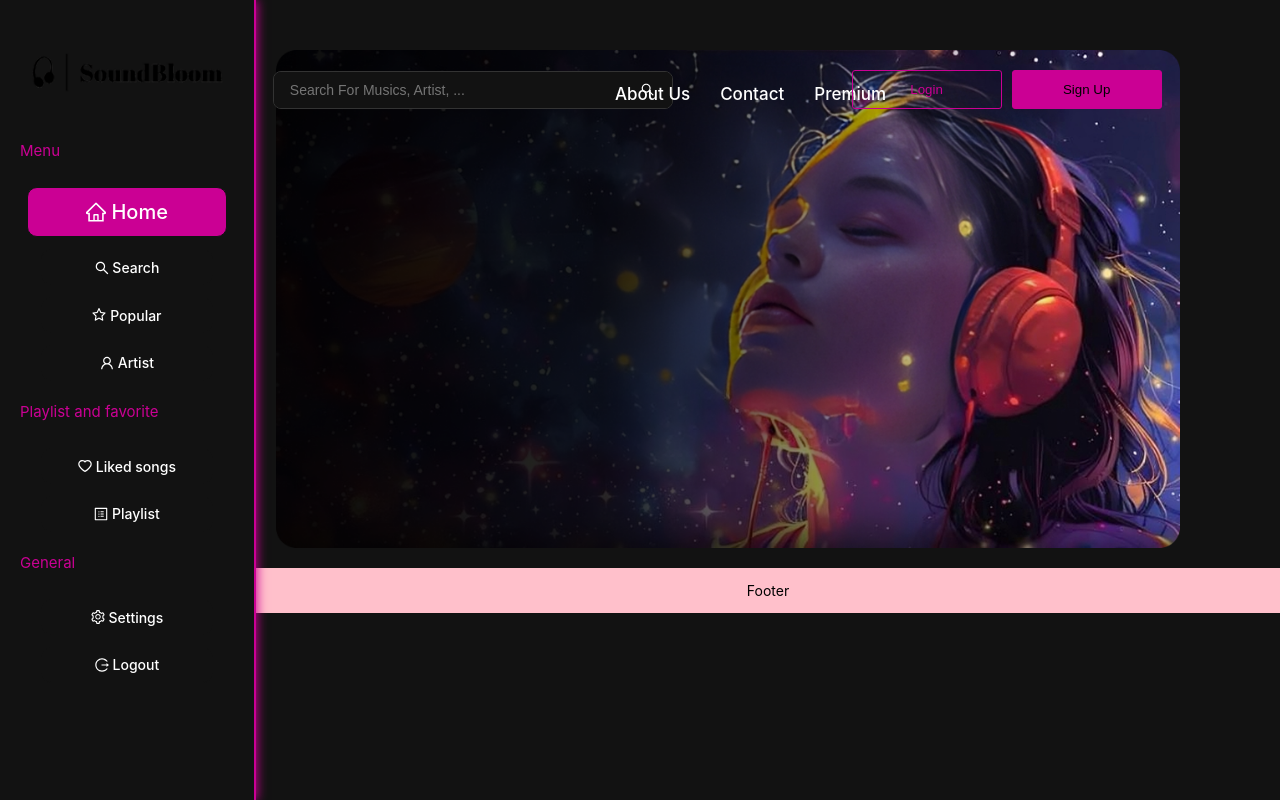
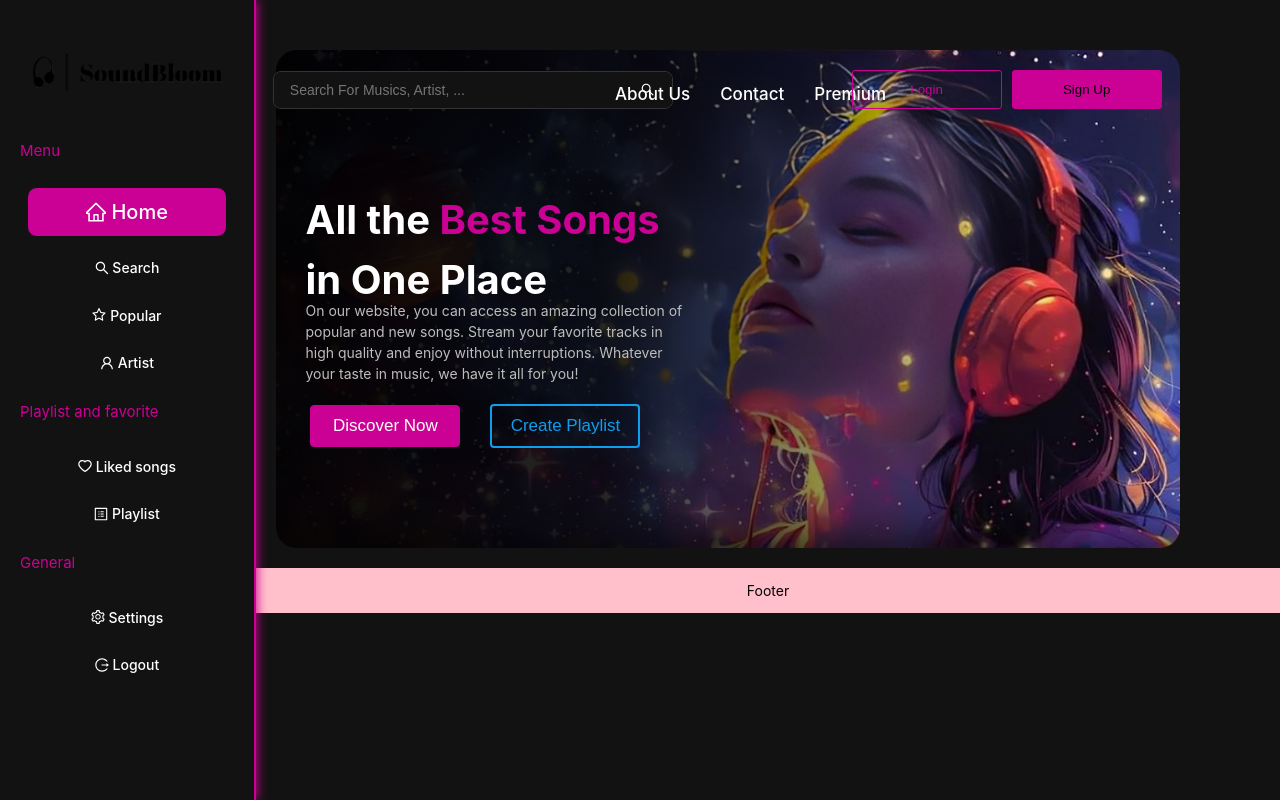
Before and after one commit to RikoTX/SoundBloom, a React (Vite) app: page / in a window 1280 px wide. Built offline with nearby package versions, Linux system fonts and the light colour scheme.

Commit message:
добавил главный текст внутри фотки, и еще кнопки

```diff
--- a/src/components/Content/Home/Home.jsx
+++ b/src/components/Content/Home/Home.jsx
@@ -2,6 +2,7 @@ import { useState } from 'react';
 import {
     SearchOutlined,
 } from '@ant-design/icons';
+import { FORMAT_RGB } from 'antd/es/color-picker/interface';
 
 const imageWrapperStyle = {
     position: 'relative',
@@ -104,6 +105,55 @@ const styleButtonSignUp = {
     border: '1px solid #cb0094',
     cursor: 'pointer',
 }
+
+const textStyle = {
+    fontWeight: 700,
+    fontSize: 40,
+}
+const textPosition = {
+    position: 'absolute',
+    top: '20%',
+    left: '3%',
+}
+
+const textImage = {
+    width: '380px',
+    position: 'absolute',
+    bottom: '30%',
+    left: '3%',
+    color: '#bdbdbd',
+}
+
+const positionButton = {
+    position: 'absolute',
+    bottom: '20%',
+    left: '3.5%'
+}
+
+const styleDiscoverNow = {
+    color: 'white',
+    backgroundColor: '#cb0094',
+    border: '1px solid #cb0094',
+    padding: '10px',
+    width: '150px',
+    borderRadius: '4px',
+    fontSize: '17px',
+    marginRight: '30px',
+    cursor: 'pointer',
+
+}
+
+const styleCreatePlaylist = {
+    color: '#0E9EEF',
+    backgroundColor: 'transparent',
+    border: '2px solid #0E9EEF',
+    padding: '10px',
+    width: '150px',
+    borderRadius: '4px',
+    fontSize: '17px',
+    cursor: 'pointer',
+
+}
 export default function Home() {
     const [searchValue, setSearchValue] = useState('');
 
@@ -149,6 +199,26 @@ export default function Home() {
                             Sign Up
                         </button>
                     </div>
+
+                    <div style={textPosition}>
+                        <p style={textStyle}>
+                            All the <span style={{ color: '#cb0094' }}>Best Songs</span><br />
+                            in One Place
+                        </p>
+                    </div>
+                    <div style={textImage}>
+                        <p>
+                            On our website, you can access an amazing collection of popular and new songs. Stream your favorite tracks in high quality and enjoy without interruptions. Whatever your taste in music, we have it all for you!
+                        </p>
+                    </div>
+                    <div style={positionButton}>
+                        <button style={styleDiscoverNow}>
+                            Discover Now
+                        </button>
+                        <button style={styleCreatePlaylist}>
+                            Create Playlist
+                        </button>
+                    </div>
                 </div>
             </div>
         </div>
```
